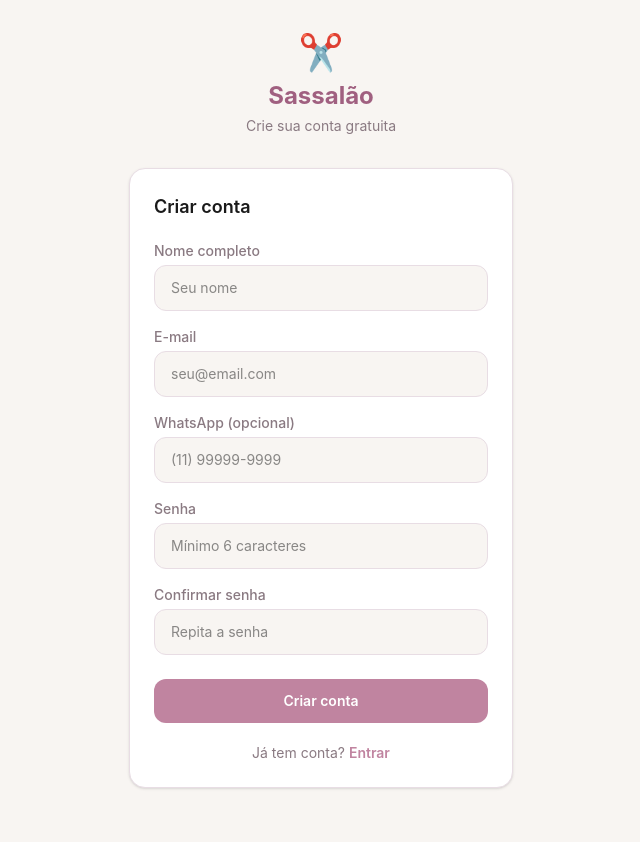
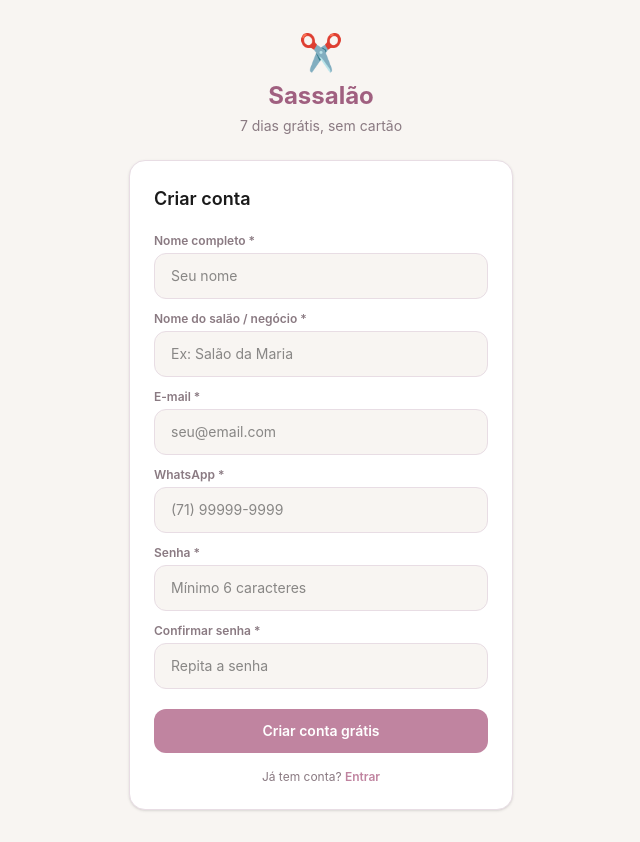
Before and after one commit to adilsoonjjr/sassalao-, a Next.js app: page /cadastro in a window 1280 px wide. Shown: the whole page, without its empty margins (319-959 px from the left). Before the commit the page ends 820 px from the top, so only its background shows below. Built offline with nearby package versions, Linux system fonts and the light colour scheme.

Commit message:
feat: update prices to R$19.90/month, improve registration form, add Capacitor for Android APK

```diff
--- /dev/null
+++ b/capacitor.config.ts
@@ -0,0 +1,19 @@
+import type { CapacitorConfig } from "@capacitor/cli";
+
+const config: CapacitorConfig = {
+  appId: "com.sassalao.app",
+  appName: "Sassalão",
+  // Usa o servidor Vercel em vez de arquivos locais
+  server: {
+    url: "https://sassalao-hm6l.vercel.app",
+    cleartext: false,
+  },
+  android: {
+    buildOptions: {
+      keystorePath: undefined,
+      keystoreAlias: undefined,
+    },
+  },
+};
+
+export default config;
--- a/package.json
+++ b/package.json
@@ -10,6 +10,9 @@
   },
   "dependencies": {
     "@auth/prisma-adapter": "^2.11.2",
+    "@capacitor/android": "^8.3.1",
+    "@capacitor/cli": "^8.3.1",
+    "@capacitor/core": "^8.3.1",
     "@neondatabase/serverless": "^1.1.0",
     "@prisma/adapter-better-sqlite3": "^7.8.0",
     "@prisma/adapter-neon": "^7.8.0",
--- a/src/app/api/assinatura/checkout/route.ts
+++ b/src/app/api/assinatura/checkout/route.ts
@@ -17,7 +17,7 @@ export async function POST(req: Request) {
   const preference = new Preference(client);
 
   const isAnual = plano === "anual";
-  const valor = isAnual ? 390 : 39;
+  const valor = isAnual ? 199 : 19.9;
   const titulo = isAnual ? "Sassalão – Plano Anual" : "Sassalão – Plano Mensal";
 
   const result = await preference.create({
--- a/src/app/cadastro/page.tsx
+++ b/src/app/cadastro/page.tsx
@@ -5,7 +5,14 @@ import Link from "next/link";
 
 export default function CadastroPage() {
   const router = useRouter();
-  const [form, setForm] = useState({ name: "", email: "", phone: "", password: "", confirm: "" });
+  const [form, setForm] = useState({
+    name: "",
+    salao: "",
+    email: "",
+    phone: "",
+    password: "",
+    confirm: "",
+  });
   const [error, setError] = useState("");
   const [loading, setLoading] = useState(false);
 
@@ -17,14 +24,12 @@ export default function CadastroPage() {
     e.preventDefault();
     setError("");
 
-    if (form.password !== form.confirm) {
-      setError("As senhas não coincidem");
-      return;
-    }
-    if (form.password.length < 6) {
-      setError("A senha deve ter pelo menos 6 caracteres");
-      return;
-    }
+    if (!form.name.trim()) { setError("Informe seu nome completo"); return; }
+    if (!form.salao.trim()) { setError("Informe o nome do seu salão ou negócio"); return; }
+    if (!form.phone.trim()) { setError("WhatsApp é obrigatório"); return; }
+    if (form.phone.replace(/\D/g, "").length < 10) { setError("WhatsApp inválido"); return; }
+    if (form.password !== form.confirm) { setError("As senhas não coincidem"); return; }
+    if (form.password.length < 6) { setError("A senha deve ter pelo menos 6 caracteres"); return; }
 
     setLoading(true);
     try {
@@ -33,11 +38,16 @@ export default function CadastroPage() {
       const res = await fetch("/api/auth/register", {
         method: "POST",
         headers: { "Content-Type": "application/json" },
-        body: JSON.stringify({ name: form.name, email: form.email, phone: form.phone, password: form.password }),
+        body: JSON.stringify({
+          name: form.name,
+          salao: form.salao,
+          email: form.email,
+          phone: form.phone.replace(/\D/g, ""),
+          password: form.password,
+        }),
         signal: controller.signal,
       });
       clearTimeout(timeout);
-
       const data = await res.json();
       if (!res.ok) {
         setError(data.error || "Erro ao cadastrar");
@@ -54,54 +64,67 @@ export default function CadastroPage() {
   return (
     <div className="min-h-screen flex items-center justify-center px-4 py-8" style={{ background: "var(--background)" }}>
       <div className="w-full max-w-sm">
-        <div className="text-center mb-8">
+        <div className="text-center mb-6">
           <div className="text-4xl mb-2">✂️</div>
           <h1 className="text-2xl font-bold" style={{ color: "var(--primary-dark)" }}>Sassalão</h1>
-          <p className="text-sm mt-1" style={{ color: "var(--muted)" }}>Crie sua conta gratuita</p>
+          <p className="text-sm mt-1" style={{ color: "var(--muted)" }}>7 dias grátis, sem cartão</p>
         </div>
 
         <div className="rounded-2xl shadow-sm p-6" style={{ background: "var(--card)", border: "1px solid var(--border)" }}>
           <h2 className="text-lg font-semibold mb-5">Criar conta</h2>
 
           {error && (
-            <div className="mb-4 p-3 rounded-lg text-sm" style={{ background: "#fee", color: "var(--danger)" }}>
+            <div className="mb-4 p-3 rounded-lg text-sm" style={{ background: "#fee2e2", color: "var(--danger)" }}>
               {error}
             </div>
           )}
 
-          <form onSubmit={handleSubmit} className="space-y-4">
+          <form onSubmit={handleSubmit} className="space-y-3">
             <div>
-              <label className="block text-sm font-medium mb-1" style={{ color: "var(--muted)" }}>Nome completo</label>
-              <input name="name" type="text" value={form.name} onChange={onChange} placeholder="Seu nome" required className="w-full px-4 py-3 rounded-xl text-sm" style={{ border: "1.5px solid var(--border)", background: "var(--background)" }} />
+              <label className="block text-xs font-semibold mb-1" style={{ color: "var(--muted)" }}>Nome completo *</label>
+              <input name="name" type="text" value={form.name} onChange={onChange} placeholder="Seu nome" required
+                className="w-full px-4 py-3 rounded-xl text-sm"
+                style={{ border: "1.5px solid var(--border)", background: "var(--background)" }} />
             </div>
             <div>
-              <label className="block text-sm font-medium mb-1" style={{ color: "var(--muted)" }}>E-mail</label>
-              <input name="email" type="email" value={form.email} onChange={onChange} placeholder="seu@email.com" required className="w-full px-4 py-3 rounded-xl text-sm" style={{ border: "1.5px solid var(--border)", background: "var(--background)" }} />
+              <label className="block text-xs font-semibold mb-1" style={{ color: "var(--muted)" }}>Nome do salão / negócio *</label>
+              <input name="salao" type="text" value={form.salao} onChange={onChange} placeholder="Ex: Salão da Maria" required
+                className="w-full px-4 py-3 rounded-xl text-sm"
+                style={{ border: "1.5px solid var(--border)", background: "var(--background)" }} />
             </div>
             <div>
-              <label className="block text-sm font-medium mb-1" style={{ color: "var(--muted)" }}>WhatsApp (opcional)</label>
-              <input name="phone" type="tel" value={form.phone} onChange={onChange} placeholder="(11) 99999-9999" className="w-full px-4 py-3 rounded-xl text-sm" style={{ border: "1.5px solid var(--border)", background: "var(--background)" }} />
+              <label className="block text-xs font-semibold mb-1" style={{ color: "var(--muted)" }}>E-mail *</label>
+              <input name="email" type="email" value={form.email} onChange={onChange} placeholder="seu@email.com" required
+                className="w-full px-4 py-3 rounded-xl text-sm"
+                style={{ border: "1.5px solid var(--border)", background: "var(--background)" }} />
             </div>
             <div>
-              <label className="block text-sm font-medium mb-1" style={{ color: "var(--muted)" }}>Senha</label>
-              <input name="password" type="password" value={form.password} onChange={onChange} placeholder="Mínimo 6 caracteres" required className="w-full px-4 py-3 rounded-xl text-sm" style={{ border: "1.5px solid var(--border)", background: "var(--background)" }} />
+              <label className="block text-xs font-semibold mb-1" style={{ color: "var(--muted)" }}>WhatsApp *</label>
+              <input name="phone" type="tel" value={form.phone} onChange={onChange} placeholder="(71) 99999-9999" required
+                className="w-full px-4 py-3 rounded-xl text-sm"
+                style={{ border: "1.5px solid var(--border)", background: "var(--background)" }} />
             </div>
             <div>
-              <label className="block text-sm font-medium mb-1" style={{ color: "var(--muted)" }}>Confirmar senha</label>
-              <input name="confirm" type="password" value={form.confirm} onChange={onChange} placeholder="Repita a senha" required className="w-full px-4 py-3 rounded-xl text-sm" style={{ border: "1.5px solid var(--border)", background: "var(--background)" }} />
+              <label className="block text-xs font-semibold mb-1" style={{ color: "var(--muted)" }}>Senha *</label>
+              <input name="password" type="password" value={form.password} onChange={onChange} placeholder="Mínimo 6 caracteres" required
+                className="w-full px-4 py-3 rounded-xl text-sm"
+                style={{ border: "1.5px solid var(--border)", background: "var(--background)" }} />
+            </div>
+            <div>
+              <label className="block text-xs font-semibold mb-1" style={{ color: "var(--muted)" }}>Confirmar senha *</label>
+              <input name="confirm" type="password" value={form.confirm} onChange={onChange} placeholder="Repita a senha" required
+                className="w-full px-4 py-3 rounded-xl text-sm"
+                style={{ border: "1.5px solid var(--border)", background: "var(--background)" }} />
             </div>
 
-            <button
-              type="submit"
-              disabled={loading}
-              className="w-full py-3 rounded-xl font-semibold text-white text-sm transition-opacity mt-2"
-              style={{ background: "var(--primary)", opacity: loading ? 0.7 : 1 }}
-            >
-              {loading ? "Criando conta..." : "Criar conta"}
+            <button type="submit" disabled={loading}
+              className="w-full py-3 rounded-xl font-semibold text-white text-sm transition-opacity hover:opacity-85 mt-2"
+              style={{ background: "var(--primary)", opacity: loading ? 0.7 : 1 }}>
+              {loading ? "Criando conta..." : "Criar conta grátis"}
             </button>
           </form>
 
-          <p className="text-center text-sm mt-5" style={{ color: "var(--muted)" }}>
+          <p className="text-center text-xs mt-4" style={{ color: "var(--muted)" }}>
             Já tem conta?{" "}
             <Link href="/login" className="font-semibold hover:underline" style={{ color: "var(--primary)" }}>
               Entrar
--- a/src/app/planos/page.tsx
+++ b/src/app/planos/page.tsx
@@ -60,7 +60,7 @@ export default function PlanosPage() {
         <div className="rounded-3xl p-6 shadow-sm" style={{ background: "var(--card)", border: "1.5px solid var(--border)" }}>
           <p className="text-sm font-semibold mb-1" style={{ color: "var(--muted)" }}>Mensal</p>
           <div className="mb-4">
-            <span className="text-4xl font-bold">R$ 39</span>
+            <span className="text-4xl font-bold">R$ 19,90</span>
             <span style={{ color: "var(--muted)" }}>/mês</span>
           </div>
           <ul className="text-sm space-y-2 mb-6" style={{ color: "var(--muted)" }}>
@@ -87,15 +87,15 @@ export default function PlanosPage() {
           </div>
           <p className="text-sm font-semibold mb-1 opacity-80">Anual · Melhor valor</p>
           <div className="mb-1">
-            <span className="text-4xl font-bold">R$ 390</span>
+            <span className="text-4xl font-bold">R$ 199</span>
             <span className="opacity-80">/ano</span>
           </div>
-          <p className="text-xs mb-4 opacity-70">equivale a R$ 32,50/mês</p>
+          <p className="text-xs mb-4 opacity-70">equivale a R$ 16,58/mês</p>
           <ul className="text-sm space-y-2 mb-6 opacity-90">
             <li>✅ Tudo do plano mensal</li>
             <li>✅ Prioridade no suporte</li>
             <li>✅ Acesso a novas funções</li>
-            <li>✅ Economia de R$ 78/ano</li>
+            <li>✅ Economia de R$ 39,80/ano</li>
             <li>&nbsp;</li>
           </ul>
           <button
```
Also changed, not shown: 1 other file (tests, documents, lock files or other folders).
